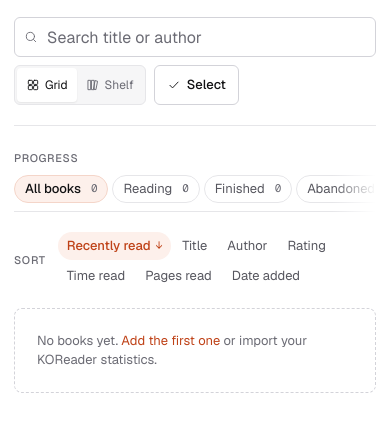
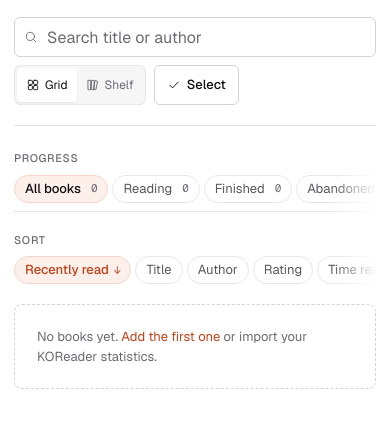
Before and after one commit to xHugo21/athenaeum, a FastAPI app: page / in a window 390 px wide. Shown: the part 277-709 px from the top of the page. Run offline with FastAPI, Linux system fonts and the light colour scheme; data that the repository does not hold is empty; some libraries are stand-ins or nearby versions.

Commit message:
feat: responsive sorting to match filters behavior

```diff
--- a/app/templates/index.html
+++ b/app/templates/index.html
@@ -144,6 +144,16 @@
     }
     .rail-list [aria-pressed="true"], .rail-list a[aria-current] { border-color: var(--accent-line); background: var(--accent-soft); }
     .rail-list [aria-pressed="true"] span::before, .rail-list a[aria-current] span::before { display: none; }
+    .sortbar { flex-direction: column; align-items: stretch; gap: 8px; }
+    .sort-list {
+      flex-wrap: nowrap; gap: 4px; padding-bottom: 2px;
+      overflow-x: auto; scrollbar-width: none;
+      mask-image: linear-gradient(90deg, #000 88%, transparent);
+      -webkit-mask-image: linear-gradient(90deg, #000 88%, transparent);
+    }
+    .sort-list::-webkit-scrollbar { display: none; }
+    .sort-list a { height: 28px; padding: 0 10px; border: 1px solid var(--line); border-radius: 999px; }
+    .sort-list a[aria-current] { border-color: var(--accent-line); }
     .shelf { min-height: 0; }
   }
   @media (max-width: 640px) {
```
